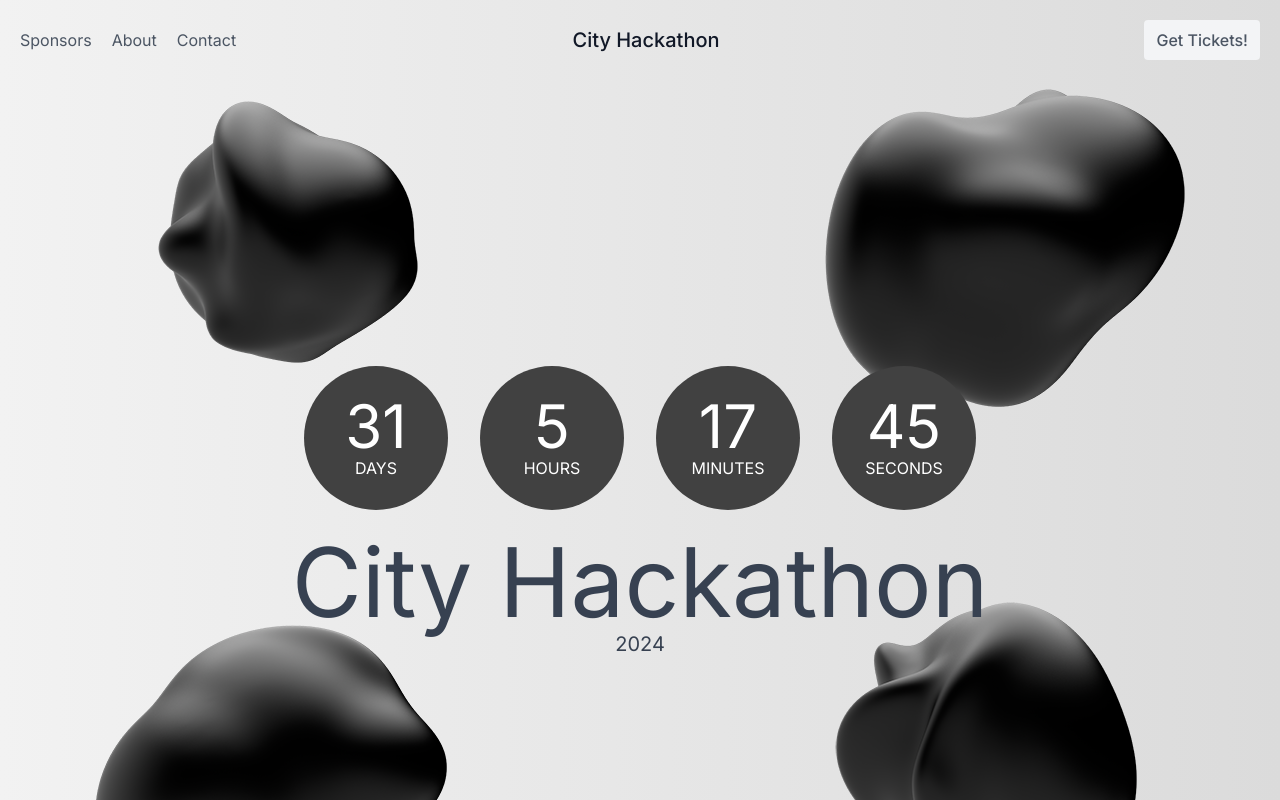
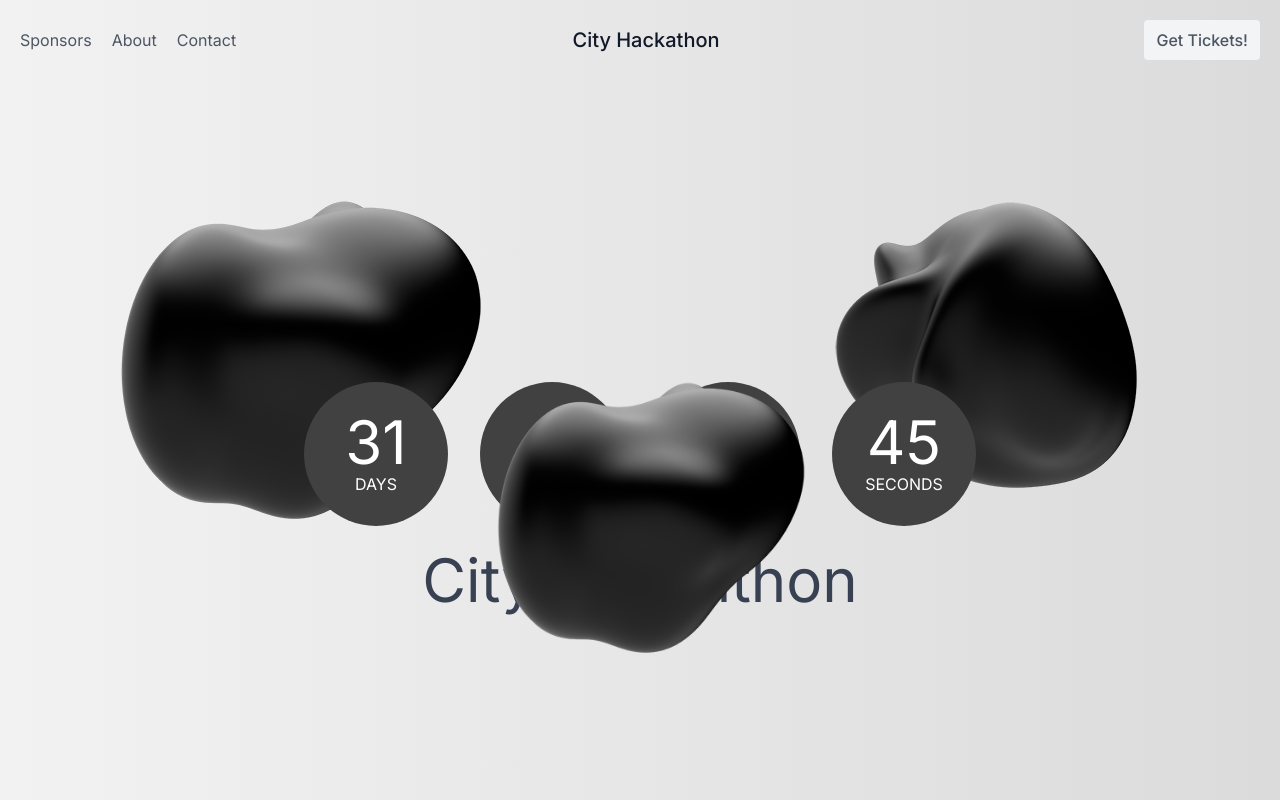
Before and after one commit to City-CSS/HackathonWebsite, a Next.js app: page / in a window 1280 px wide. Shown: the top 800 px of the page. Built offline with nearby package versions, Linux system fonts and the light colour scheme.

Commit message:
mobile view

```diff
--- a/components/Hero.tsx
+++ b/components/Hero.tsx
@@ -1,5 +1,3 @@
-
-
 import React, { useState, useEffect } from 'react';
 import Image from "next/image";
 import Shape1 from '../Assets/hero/Clay_Black0003.png';
@@ -37,7 +35,7 @@ const Hero = () => {
 
 	const timerComponents = Object.keys(timeLeft).map((interval) => {
 		return (
-			<div className="flex justify-center items-center flex-col rounded-full  bg-tertiary bg-[#414141] w-30 h-30 md:w-36 md:h-36" key={interval}>
+			<div className="flex justify-center items-center flex-col rounded-full bg-tertiary bg-[#414141] w-32 h-32 md:w-36 md:h-36" key={interval}>
 				<div className="text-4xl md:text-6xl text-white text-center">{timeLeft[interval as keyof typeof timeLeft]}</div>
 				<div className="text-xs md:text-base text-white text-center">{interval.toUpperCase()}</div>
 			</div>
@@ -46,23 +44,30 @@ const Hero = () => {
 
 	return (
 		<section className="sm:mb-32 w-full mb-8 flex flex-col relative" id="hero" aria-label="hero">
-
-			<div className="container 2xl:max-w-[1280px] w-full mx-auto max-xl:px-6 flex justify-center items-center flex-col lg:min-h-[800px] min-h-[600px] relative z-10">
-				<div style={{ opacity: 1, transform: 'none' }} className="relative z-10">
+			<div className="container 2xl:max-w-[1280px] w-full mx-auto max-xl:px-6 flex justify-center items-center flex-col lg:min-h-[800px] min-h-[700px] relative z-10">
+				<div className="relative z-10">
 					<div className="flex justify-center items-center gap-2 md:gap-8">
 						{timerComponents}
 					</div>
 				</div>
 				<div className="flex justify-center items-center flex-col pt-2 relative z-10">
-					<h1 className="text-gray-700 text-8xl mt-4 text-center" style={{ opacity: 1, transform: 'none' }}>City Hackathon</h1>
-					<h1 className=" text-gray-700  text-xl text-center" style={{ opacity: 1, transform: 'none' }}>2024</h1>
+					<h1 className="text-gray-700 text-7xl md:text-6xl mt-4 text-center">City Hackathon</h1>
+					<h1 className="text-gray-700 text-xl md:text-2xl text-center">2024</h1>
+					{/* Shape below the text */}
+					<div className="hidden md:block absolute bottom-[-100px] left-0">
+						<Image src={Shape3} alt="hello" />
+					</div>
 				</div>
-				<div className="z-0 absolute top--15 left-0">
-					<Image src={Shape1} alt="hello" />
-					<Image src={Shape2} alt="hello" />
+				{/* Shapes for medium and smaller screens */}
+
+				<div className="z-0 absolute top-0 right-0 md:block lg:hidden">
+					<Image src={Shape5} alt="hello" />
 				</div>
-				<div className="z-0 absolute top--10 right-0">
+				{/* Shapes for larger screens */}
+				<div className="z-0 absolute top-0 left-0 hidden md:block lg:block">
 					<Image src={Shape3} alt="hello" />
+				</div>
+				<div className="z-0 absolute top-0 right-0 hidden md:block lg:block">
 					<Image src={Shape5} alt="hello" />
 				</div>
 			</div>
```
